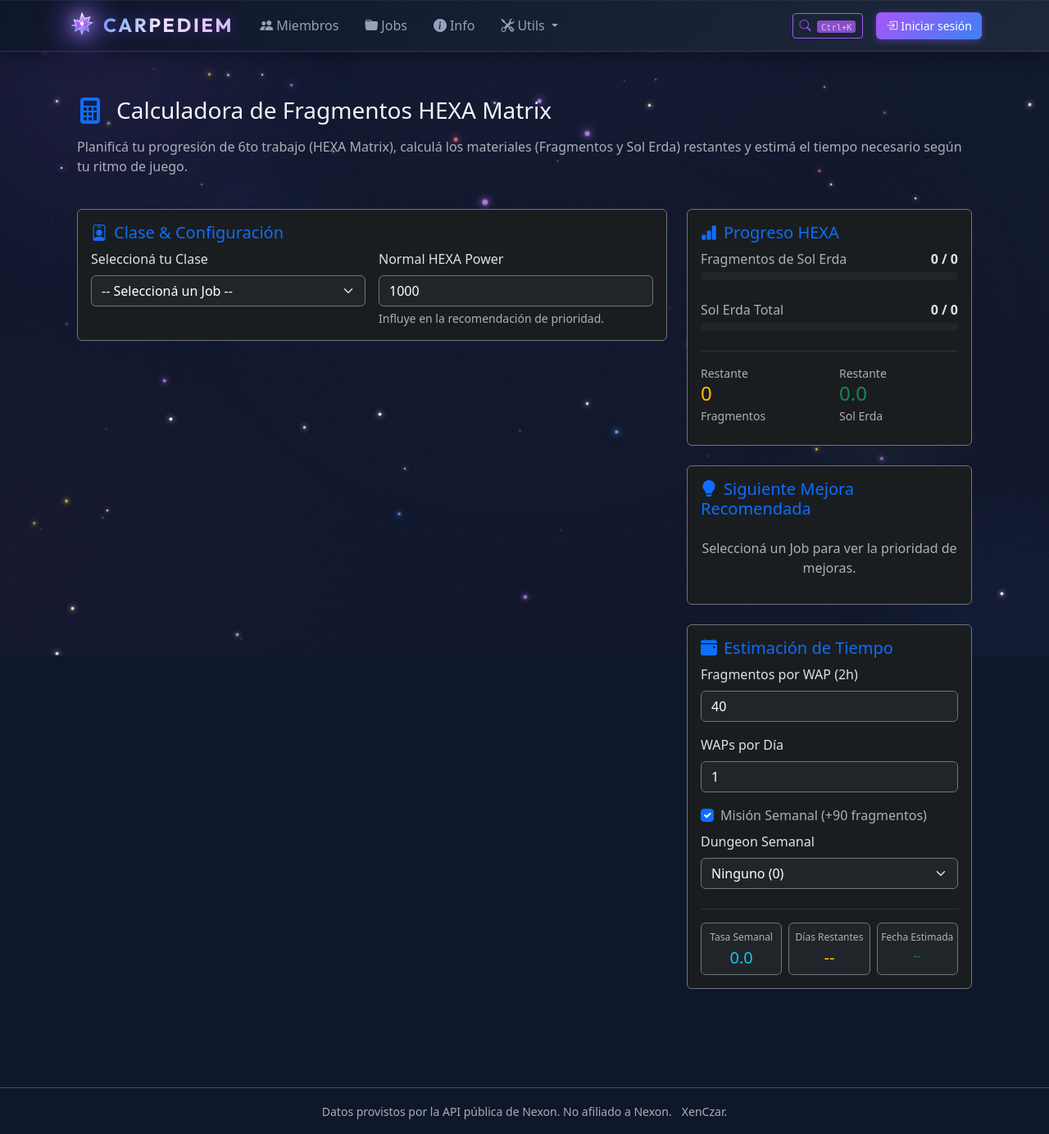
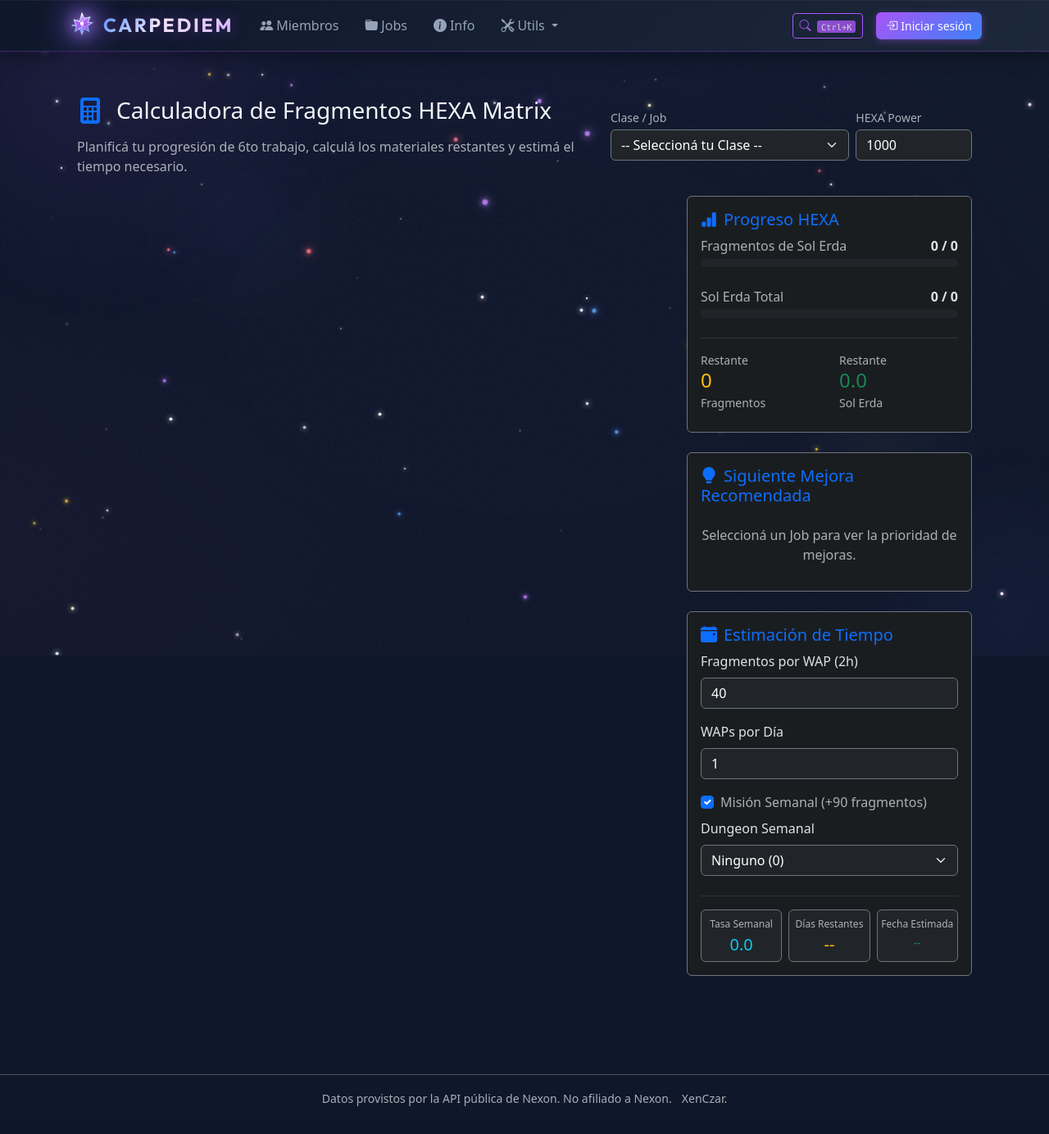
Before and after one commit to crave94/carpediem, a Flask app: page /utils/fragment-calculator in a window 1280 px wide. Shown: the whole page at 82% size. After the commit the page ends 1350 px from the top, so only its background shows below. Run offline with Flask 3, Linux system fonts and the light colour scheme; data that the repository does not hold is empty; some libraries are stand-ins or nearby versions.

Commit message:
Remove Clase & Configuración card and integrate selectors directly in page header

```diff
--- a/templates/fragment-calculator.html
+++ b/templates/fragment-calculator.html
@@ -3,38 +3,33 @@
 
 {% block content %}
 <div class="container py-4">
-  <div class="row mb-4">
-    <div class="col-12">
+  <div class="row mb-4 align-items-center">
+    <div class="col-12 col-md-7">
       <div class="d-flex align-items-center gap-3 mb-2">
         <i class="bi bi-calculator-fill fs-2 text-primary"></i>
         <h2 class="h3 mb-0">Calculadora de Fragmentos HEXA Matrix</h2>
       </div>
-      <p class="text-muted">Planificá tu progresión de 6to trabajo (HEXA Matrix), calculá los materiales (Fragmentos y Sol Erda) restantes y estimá el tiempo necesario según tu ritmo de juego.</p>
+      <p class="text-muted mb-0">Planificá tu progresión de 6to trabajo, calculá los materiales restantes y estimá el tiempo necesario.</p>
+    </div>
+    <div class="col-12 col-md-5 mt-3 mt-md-0">
+      <div class="row g-2">
+        <div class="col-8">
+          <label for="jobSelector" class="form-label small text-muted mb-1">Clase / Job</label>
+          <select id="jobSelector" class="form-select bg-dark text-white border-secondary">
+            <option value="">-- Seleccioná tu Clase --</option>
+          </select>
+        </div>
+        <div class="col-4">
+          <label for="hexaPower" class="form-label small text-muted mb-1">HEXA Power</label>
+          <input type="number" id="hexaPower" class="form-control bg-dark text-white border-secondary" value="1000" min="0">
+        </div>
+      </div>
     </div>
   </div>
 
   <div class="row g-4">
     <!-- Panel Izquierdo: Configuración del Personaje y Nodos -->
     <div class="col-12 col-lg-8">
-      <!-- Selector de Clase -->
-      <div class="card bg-dark-subtle border-secondary mb-4">
-        <div class="card-body">
-          <h5 class="card-title text-primary"><i class="bi bi-person-badge me-2"></i>Clase & Configuración</h5>
-          <div class="row g-3">
-            <div class="col-12 col-sm-6">
-              <label for="jobSelector" class="form-label">Seleccioná tu Clase</label>
-              <select id="jobSelector" class="form-select bg-dark text-white border-secondary">
-                <option value="">-- Seleccioná un Job --</option>
-              </select>
-            </div>
-            <div class="col-12 col-sm-6">
-              <label for="hexaPower" class="form-label">Normal HEXA Power</label>
-              <input type="number" id="hexaPower" class="form-control bg-dark text-white border-secondary" value="1000" min="0">
-              <div class="form-text text-muted">Influye en la recomendación de prioridad.</div>
-            </div>
-          </div>
-        </div>
-      </div>
 
       <!-- Configuración de Habilidades -->
       <div id="skillsContainer" class="d-none">
```
